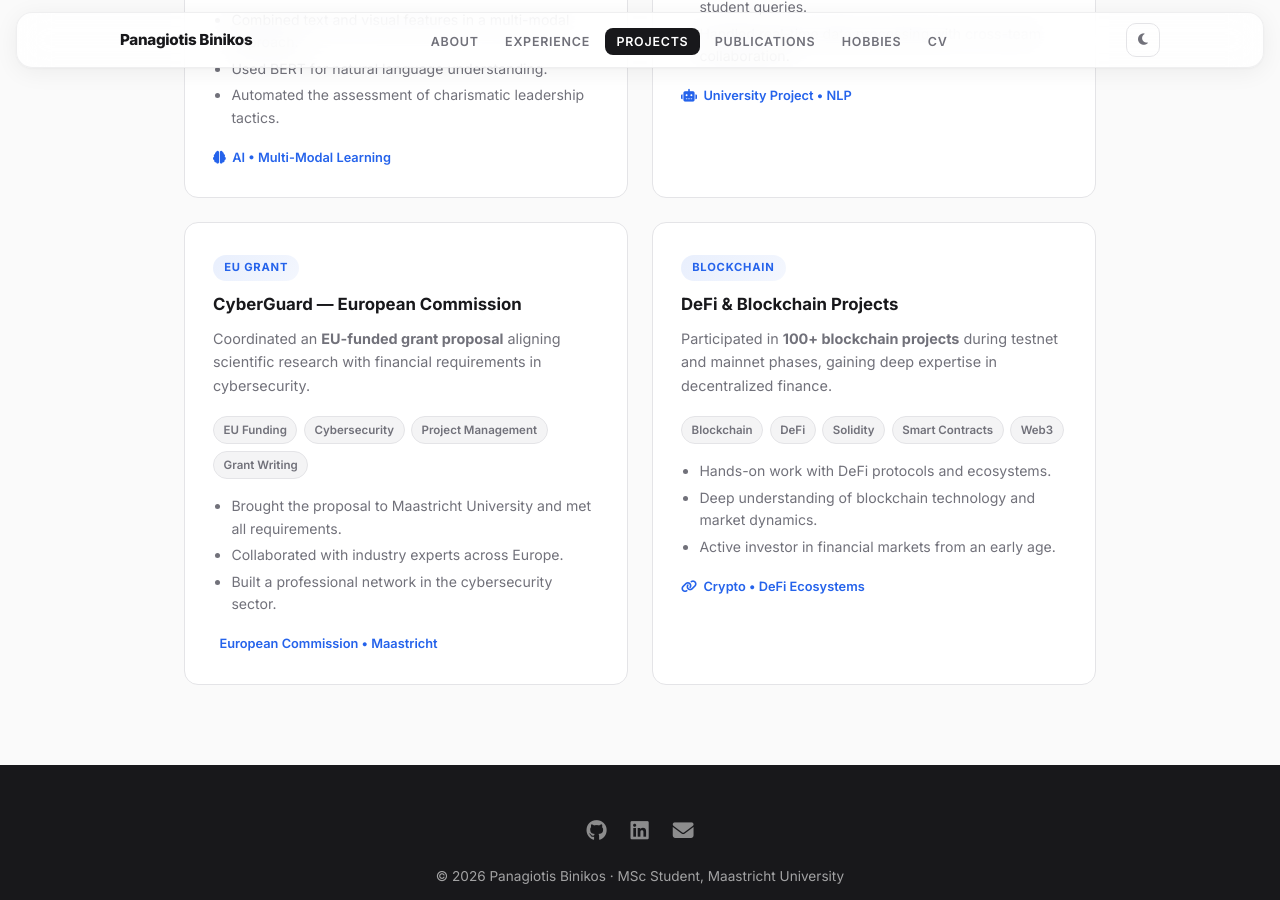
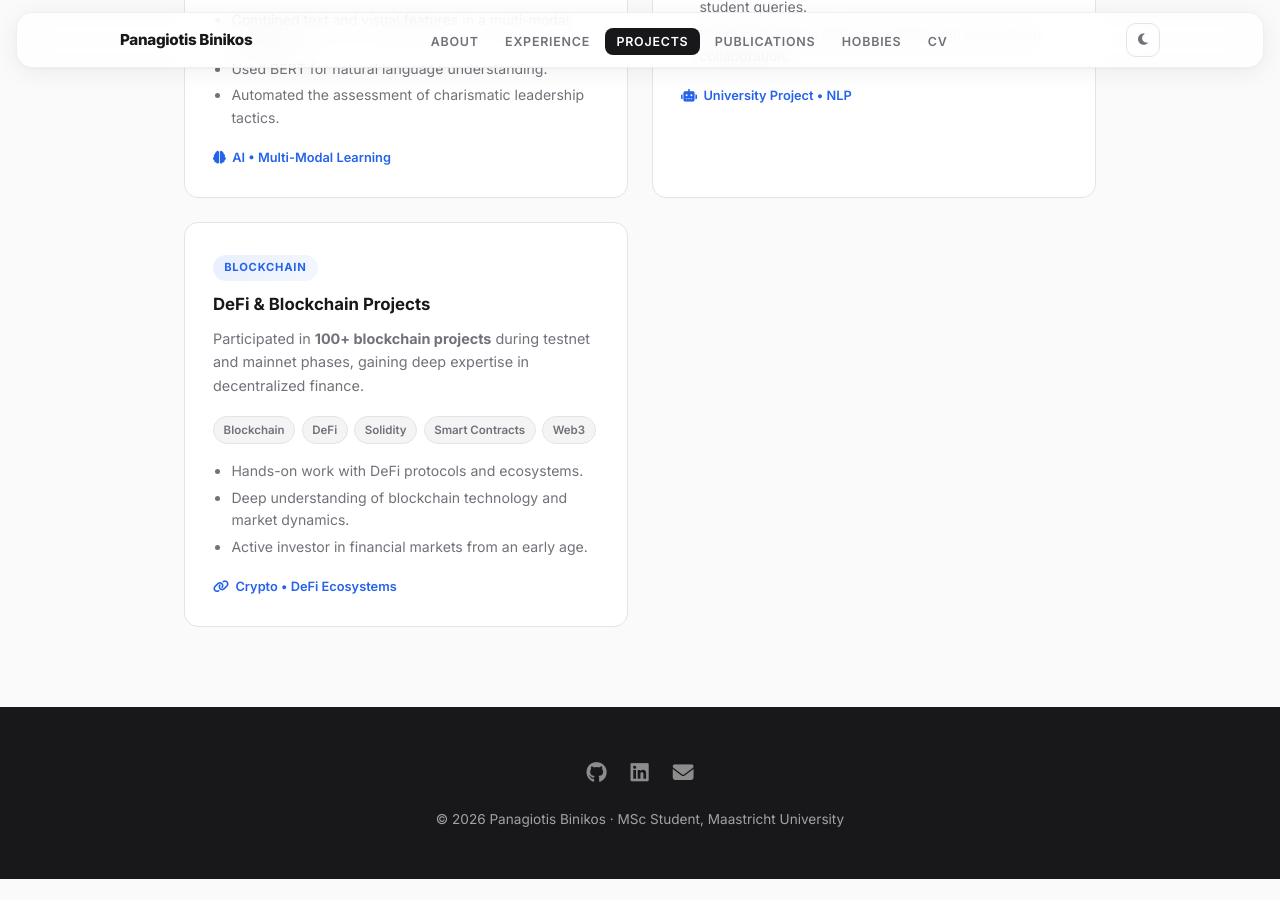
Before and after one commit to PanosBin/PanosBin.github.io, a Jekyll site: the page built from projects.md, in a window 1280 px wide and 900 px high, scrolled down 1606 px. Built offline with Jekyll 4.4.1, drawn with Linux system fonts in a browser that asks for light colours; after the commit the page ends 2485 px from its top, so only the background shows below that.

Commit message:
Remove CyberGuard project from all pages

```diff
--- a/projects.md
+++ b/projects.md
@@ -180,34 +180,7 @@ description: "Projects and research by Panagiotis Binikos."
     </div>
   </div>
 
-  <div class="project-card">
-    <span class="project-card__badge">EU Grant</span>
-    <h3>CyberGuard &mdash; European Commission</h3>
-    <p>
-      Coordinated an <strong>EU-funded grant proposal</strong> aligning
-      scientific research with financial requirements in cybersecurity.
-    </p>
-
-    <div class="project-tags">
-      <span class="project-tag">EU Funding</span>
-      <span class="project-tag">Cybersecurity</span>
-      <span class="project-tag">Project Management</span>
-      <span class="project-tag">Grant Writing</span>
-    </div>
-
-    <ul class="project-card__list">
-      <li>Brought the proposal to Maastricht University and met all requirements.</li>
-      <li>Collaborated with industry experts across Europe.</li>
-      <li>Built a professional network in the cybersecurity sector.</li>
-    </ul>
-
-    <div class="project-card__meta">
-      <i class="fas fa-flag-eu" aria-hidden="true"></i>
-      European Commission &bull; Maastricht
-    </div>
-  </div>
-
-  <div class="project-card">
+<div class="project-card">
     <span class="project-card__badge">Blockchain</span>
     <h3>DeFi &amp; Blockchain Projects</h3>
     <p>
```
Also changed, not shown: cv.md (+1 -10 lines), experience.md (+0 -14 lines).
